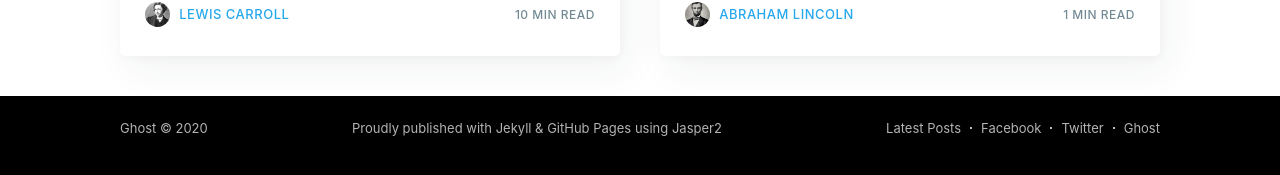
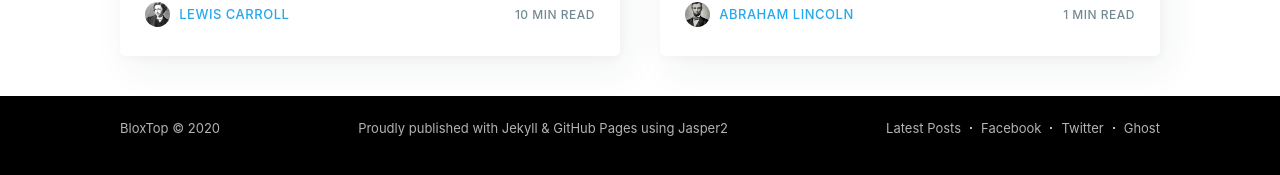
Before and after one commit to bloxtop/bloxtop.github.io, a Jekyll site: the page built from index.html, in a window 1280 px wide and 900 px high, scrolled down 3238 px. Shown: the part 700-875 px from the top of the window. Built offline with Jekyll 4.4.1, drawn with Linux system fonts in a browser that asks for light colours; nearby versions of some CDN libraries; the list of posts is cut into pages by our own code; comment, search, counter and statistics services are not loaded.

Commit message:
Update _config.yml

```diff
--- a/_config.yml
+++ b/_config.yml
@@ -9,13 +9,13 @@
 baseurl:
 
 # Website info
-title: Ghost
+title: BloxTop
 description: The professional publishing platform
 cover: assets/images/blog-cover.jpg
 logo: assets/images/blog-icon.png
 logo_dark: assets/images/favicon.png
 favicon: assets/images/favicon.png
-production_url: https://jekyller.github.io/jasper2/
+production_url: https://bloxtop.github.io/
 source_url:
 CNAME: #add cname for website to be created
 
@@ -72,7 +72,7 @@
 username: jekyller
 repo: jasper2
 branch: master
-relative_source: ../jasper2/
+relative_source: ..
 destination: ../jasper2-pages/
 production_url:  https://jekyller.github.io/jasper2/
 source_url:  https://github.com/jekyller/jasper2/
```
